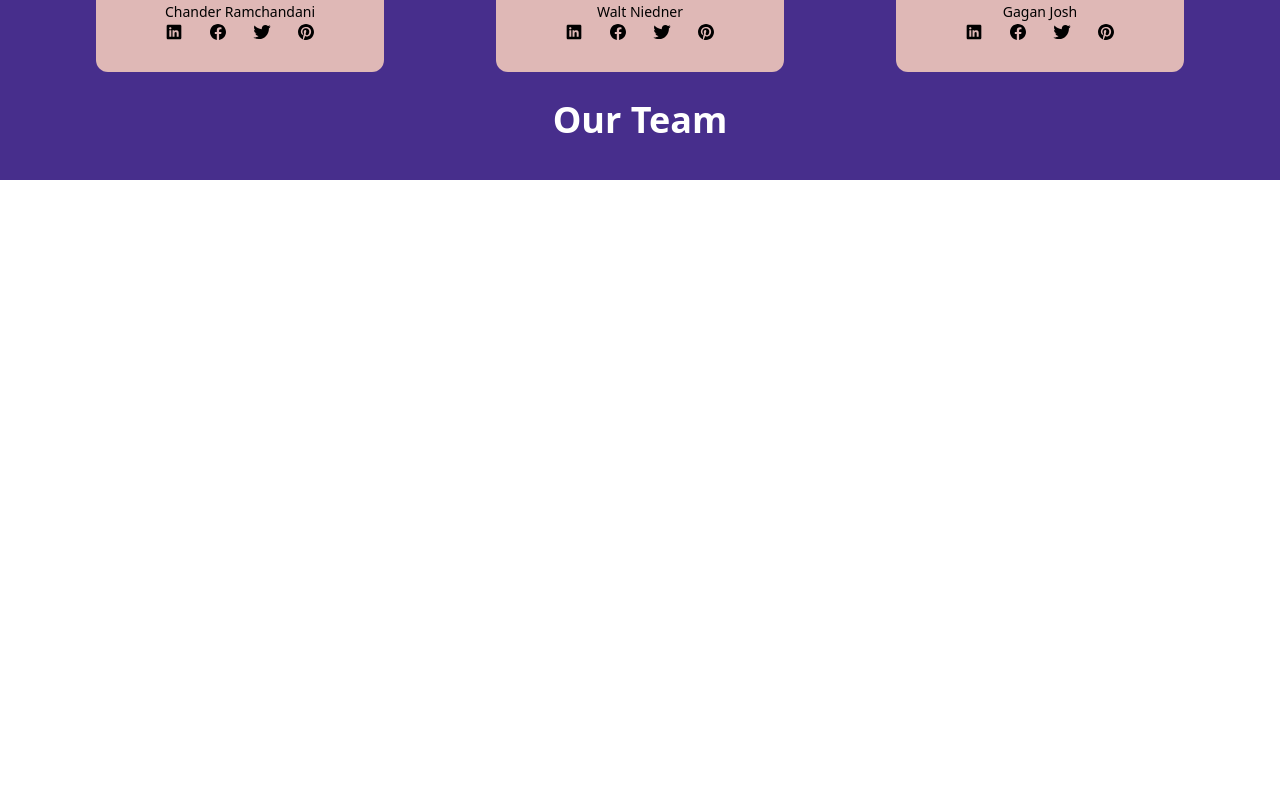
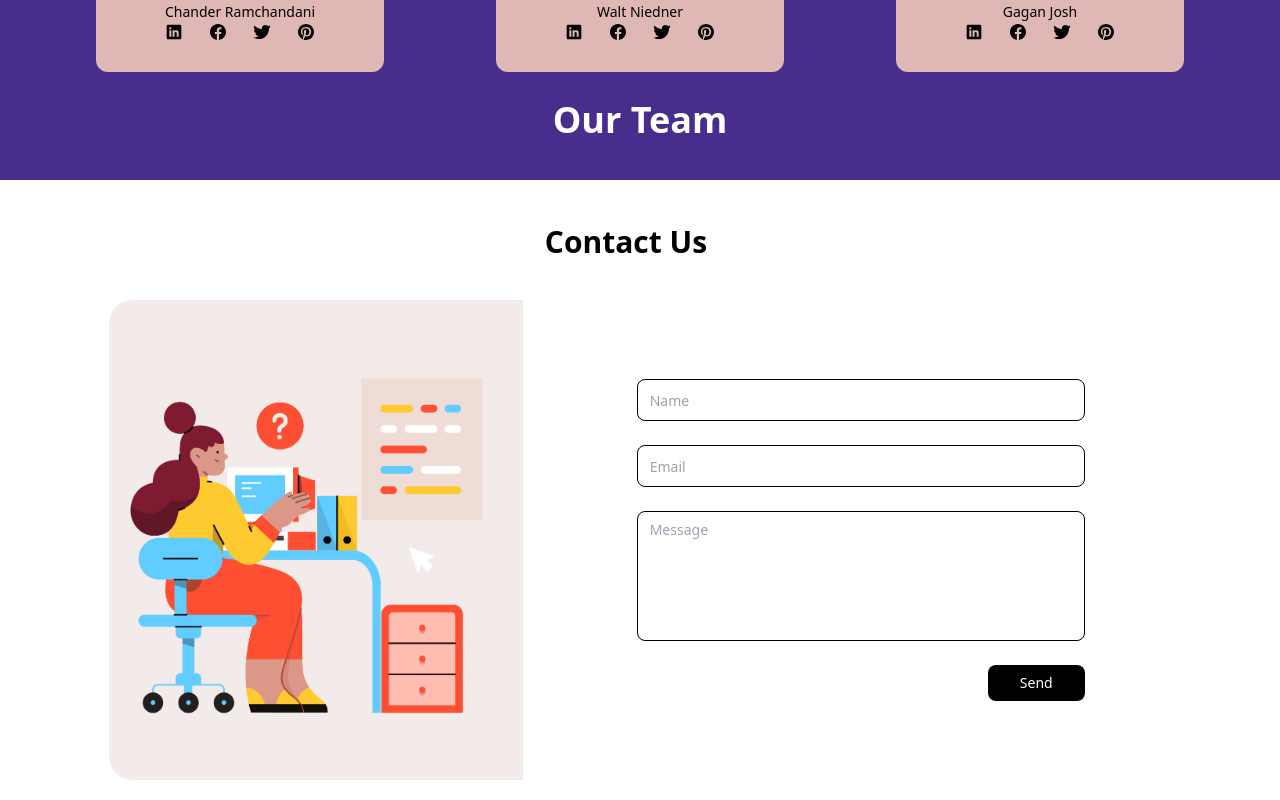
Before and after one commit to sanjeevs9/SkillMondeMain, a React (Vite) app in the folder Frontend/: page / in a window 1280 px wide. Shown: the part 3390-4190 px from the top of the page. Before the commit the page ends 3570 px from the top, so only its background shows below. Built offline with nearby package versions, Linux system fonts and the light colour scheme.

Commit message:
contact us added

```diff
--- a/Frontend/src/App.jsx
+++ b/Frontend/src/App.jsx
@@ -8,6 +8,7 @@ import Businesses from './Components/Business'
 import Team from './Components/Team'
 import BlogComponent from './Components/BlogComponent'
 import Blogs from './Components/Blogs'
+import ContactUs from './Components/ContactUs'
 
 function App() {
   const [count, setCount] = useState(0)
@@ -25,12 +26,14 @@ function App() {
         <Businesses/>
         <NewsLetter/>
         <Blogs/>
+
         </div>
         </div>
 
      </div>
      <Team/>
      </div>
+     <ContactUs/>
     </>
   )
 }
--- /dev/null
+++ b/Frontend/src/Components/ContactUs.jsx
@@ -0,0 +1,28 @@
+import desk from "../../public/desk.png"
+
+export default function ContactUs(){
+    return(
+        <>
+        <div className="p-5 flex flex-col gap-10">
+        <div className="flex justify-center font-semibold text-2xl sm:text-3xl lg:pr-5 xl:pr-7">
+                Contact Us
+            </div>
+            <div className="flex flex-col md:flex-row h-[20rem] md:h-full   items-center  w-full md:gap-7 justify-center">
+                <div className="hidden md:flex md:w-5/12 lg:w-4/12 xl:w-4/12 h-[23rem] lg:h-[26rem] xl:h-[30rem]   md:rounded-l-3xl">
+                    <img className="object-cover     md:rounded-l-3xl" src={desk}/>
+                </div>
+                <div className="flex w-full  h-full  md:w-1/2  items-center justify-center md:p-10">
+                    <div className="flex flex-col gap-6 w-4/5 md:w-full max-w-[28rem]">
+                        <input className="outline-none border-[1px] border-black rounded-lg placeholder:text-sm placeholder:pl-1 p-2 " placeholder="Name"></input>
+                        <input className="outline-none border-[1px] border-black rounded-lg placeholder:text-sm placeholder:pl-1 p-2 " placeholder="Email"></input>
+                        <textarea className="outline-none border-[1px] border-black rounded-lg placeholder:text-sm   pl-3 pt-2  resize-none " rows="5" placeholder="Message"></textarea>
+                        <div className="flex justify-end">
+                            <button className="bg-black text-white p-2 pl-8 pr-8 text-sm rounded-lg">Send</button>
+                        </div>
+                    </div>
+                </div>
+            </div>
+        </div>
+        </>
+    )
+}
--- a/Frontend/src/Components/Team.jsx
+++ b/Frontend/src/Components/Team.jsx
@@ -6,7 +6,7 @@ import three from "../../public/3.png"
 export default function Team() {
     return (
         <>
-            <div className="flex justify-center overflow-x-hidden  ">
+            <div className="flex justify-center overflow-x-hidden bg-red-400 pb-48 md:pb-[22rem] lg:pb-[32rem] ">
                 <div className="  w-full h-[5rem] md:h-[7rem] lg:h-[11rem] absolute -translate-y-10">
 
                     <div className="relative   top-3/4 sm:top-3/4 md:top-3/4  justify-center  flex items-center">
```
Also changed, not shown: Frontend/public/desk.png (added).
